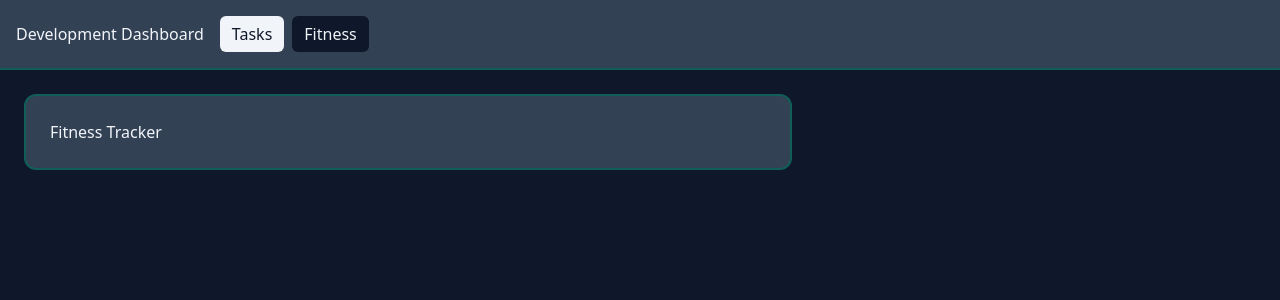
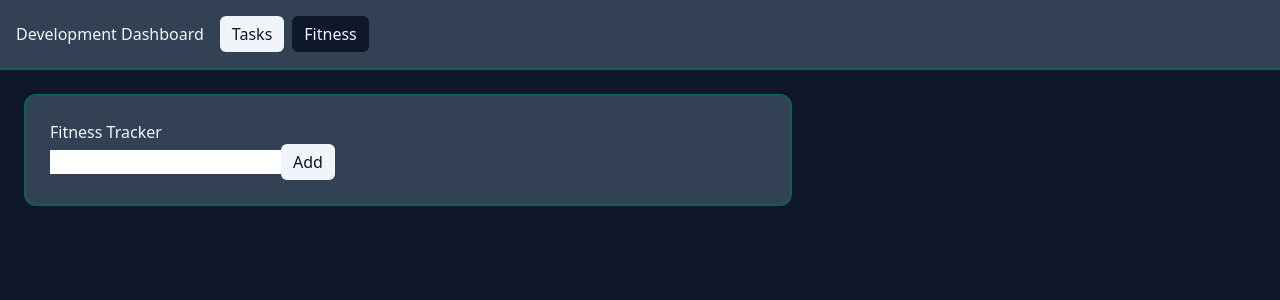
Before and after one commit to gaiabulbanix/react-dev-dashboard, a React (Vite) app: page / in a window 1280 px wide. Both pictures are taken after a click on the button "Fitness". Shown: the top 300 px of the page. Built offline with nearby package versions, Linux system fonts and the light colour scheme.

Commit message:
feat: created hooks section in FitnessTracker component, created initial workout list state, imported useState logic and button component into WorkoutForm, created workoutInput state, created input and Button for workout Input submission

```diff
--- a/src/features/fitness-tracker/FitnessTracker.jsx
+++ b/src/features/fitness-tracker/FitnessTracker.jsx
@@ -5,6 +5,9 @@ import WorkoutList from './WorkoutList';
 import { useState } from 'react';
 
 export default function FitnessTracker() {
+    // **hooks**
+    const [workoutList, setWorkList] = useState('');
+
     return (
         <Panel className="max-w-3xl">
             <h2>Fitness Tracker</h2>
--- a/src/features/fitness-tracker/WorkoutForm.jsx
+++ b/src/features/fitness-tracker/WorkoutForm.jsx
@@ -1,5 +1,20 @@
+import Button from '../../components/Button'
+import { useState } from 'react';
+
 export default function WorkoutForm() {
+    const [workoutInput, setWorkoutInput] = useState('');
+
     return (
-        ''
+        <form>
+            <input
+                type="text"
+                value={workoutInput}
+            />
+            <Button
+                type="submit"
+            >
+                Add
+            </Button>
+        </form>
     );
 }
```
